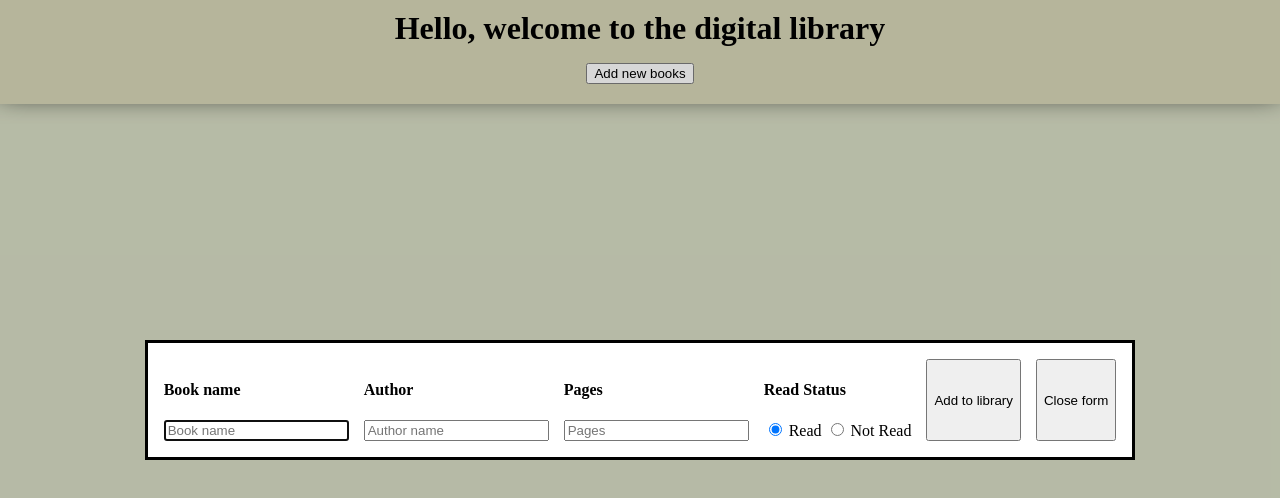
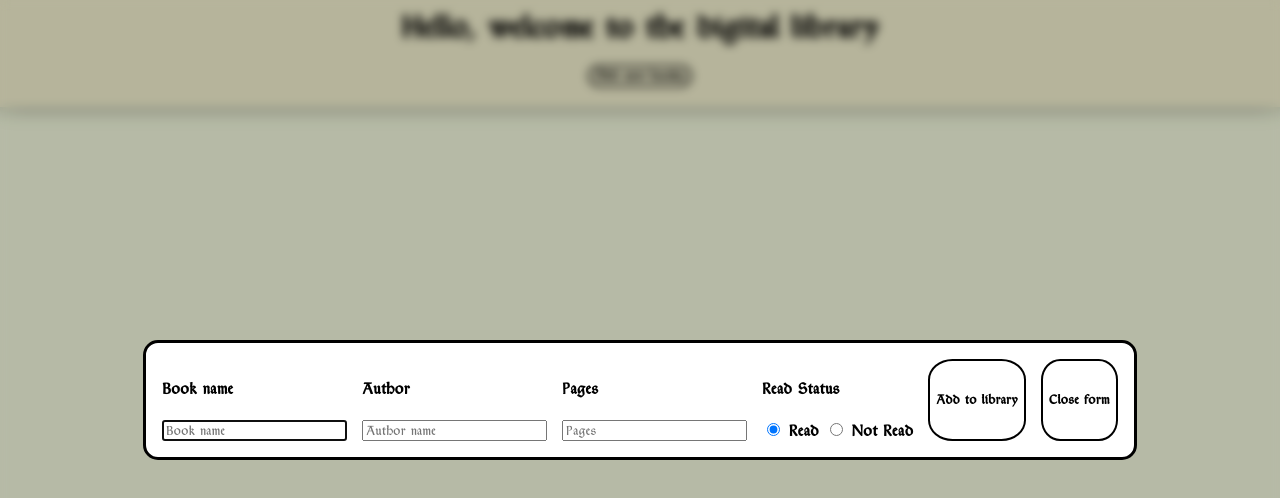
Before and after one commit to MichaelPham813/Library-exercise, a plain HTML site: page index.html in a window 1280 px wide. Both pictures are taken after a click on the button "Add new books". Drawn offline with Linux system fonts and the light colour scheme.

Commit message:
Final change on text and button for the web

```diff
--- a/style.css
+++ b/style.css
@@ -1,5 +1,13 @@
+@font-face
+{
+    font-family: libraryFont;
+    src: url(./custom/font/TypographerRotunda.ttf);
+}
 
-
+::placeholder
+{
+    font-family:libraryFont;
+}
 
 body
 {
@@ -8,6 +16,7 @@ body
     height:100%;
     width:100%;
     background-color:#CBD0B9;
+    font-family: libraryFont;
 }
 
 h1
@@ -20,6 +29,12 @@ h1
 button, #buttons
 {
     cursor:pointer;
+    font-family: libraryFont;
+    border-radius:2px;
+    border-color:black;
+    border-style:solid;
+    background:transparent;
+
 }
 
 .container
@@ -87,3 +102,20 @@ button, #buttons
     margin:10px;
     gap:20px;
 }
+
+#showDialog, #dialogContainer, .removeBook, .statusBtn
+{
+    border-radius: 15px;
+    font-weight: bold;
+}
+
+dialog::backdrop
+{
+    backdrop-filter: blur(5px);
+}
+
+#buttons, #closeDialog
+{
+    border-radius: 25%;
+    font-weight: bold;
+}
```
Also changed, not shown: custom/font/TypographerRotunda.ttf (added).
